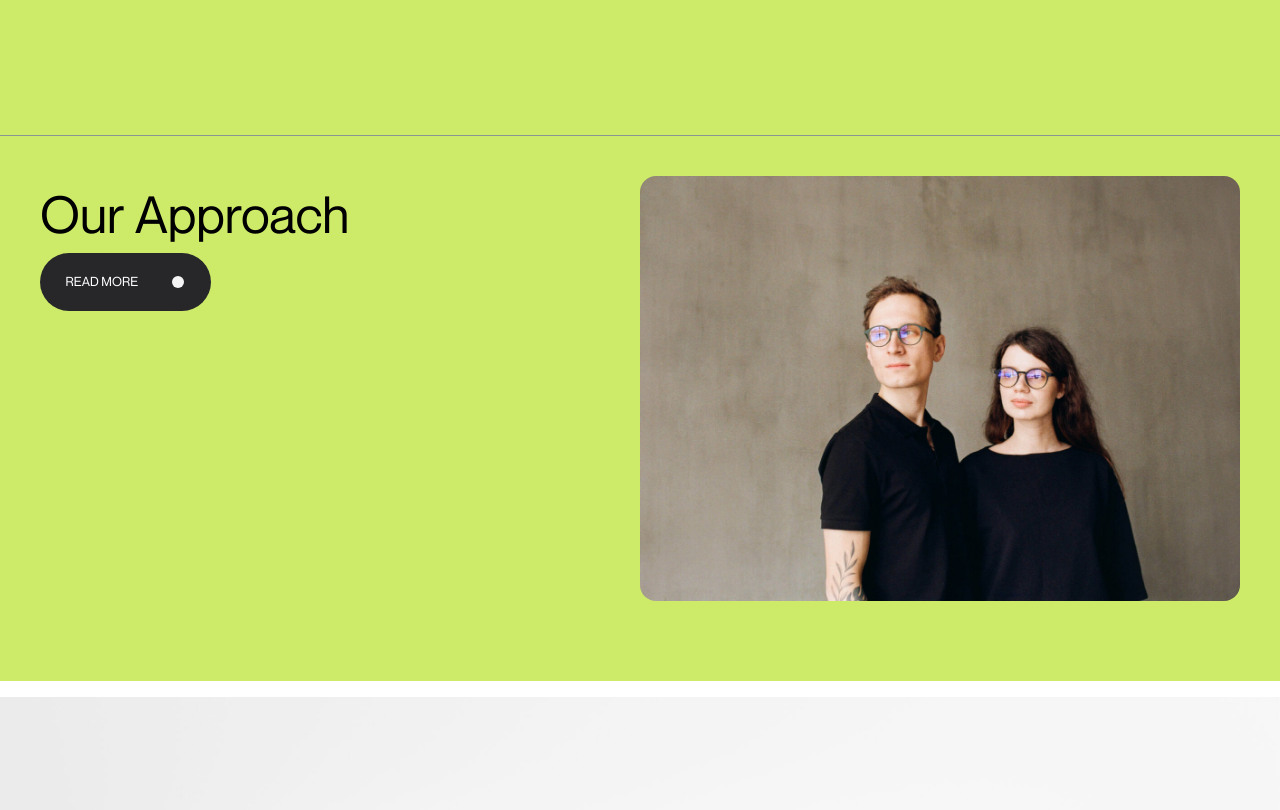
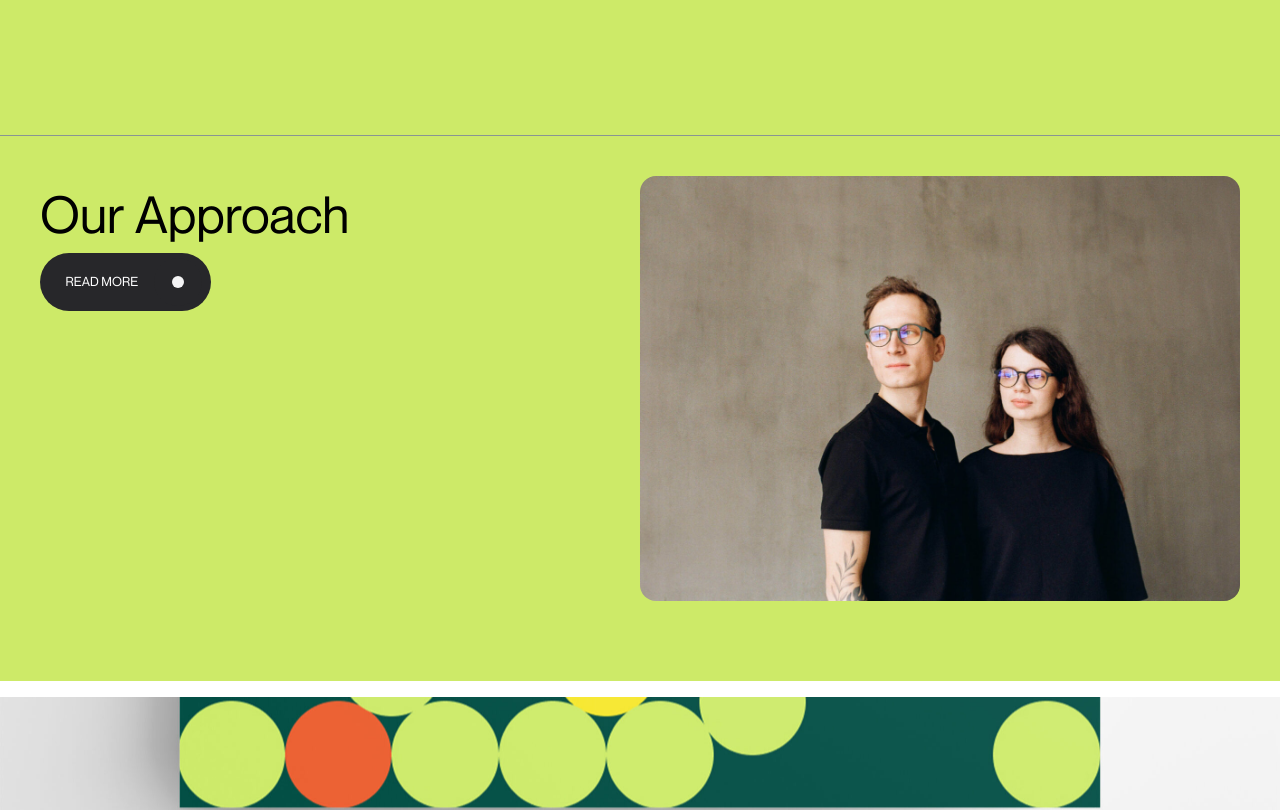
Before and after one commit to aliabbaschadhar/Ochi-Design-Copy, a React (Vite) app: page / in a window 1280 px wide. Shown: the part 2280-3090 px from the top of the page. Built offline with nearby package versions, Linux system fonts and the light colour scheme.

Commit message:
Locomotive and animation done

```diff
--- a/src/components/Eyes.jsx
+++ b/src/components/Eyes.jsx
@@ -6,6 +6,8 @@ function Eyes() {
     return (
         <section className='eyes w-full h-screen overflow-hidden'>
             <div
+                data-scroll
+                data-scroll-speed='-.7'
                 className='cursor-pointer relative w-full h-full bg-cover bg-center '
                 style={{ backgroundImage: `url(${Eyesbg})` }}
                 aria-label="Top view of a desk with design materials">
```
